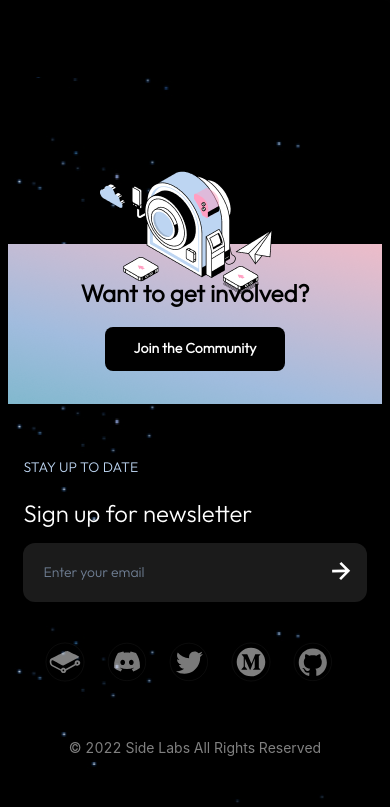
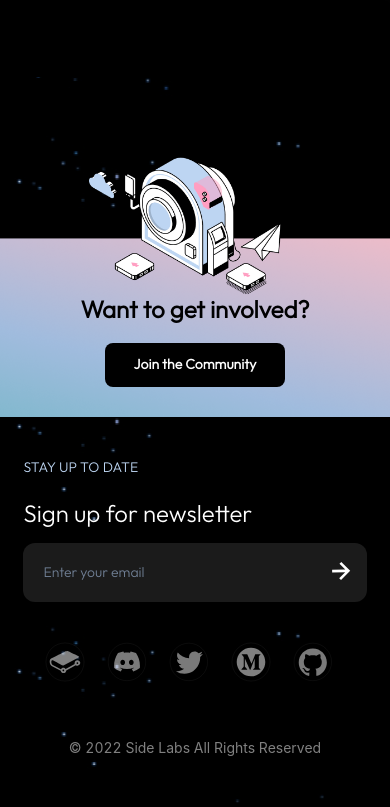
Before and after one commit to zxl6866/side, a React (Create React App) app: page / in a window 390 px wide. Shown: the part 5305-6112 px from the top of the page. Built offline with nearby package versions, Linux system fonts and the light colour scheme; a web font is replaced by a local one.

Commit message:
feat: revision

```diff
--- a/src/components/Want/index.css
+++ b/src/components/Want/index.css
@@ -70,7 +70,7 @@
     height: 260px;
     margin-top: 80px;
     background: url("../../assets/image/WantBgM.png") no-repeat center;
-    /* background-size: cover; */
+    background-size: cover;
   }
 
   .WantBox {
@@ -81,7 +81,7 @@
   .WantText {
     font-size: 24px;
     text-align: center;
-    margin-top: 126px;
+    margin-top: 142px;
     margin-bottom: 20px;
   }
 
```
Also changed, not shown: src/assets/image/WantBgM.png.
